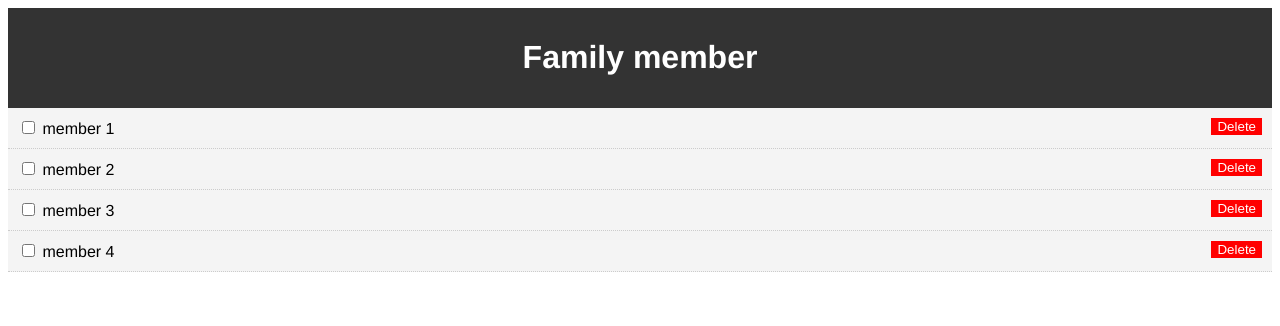
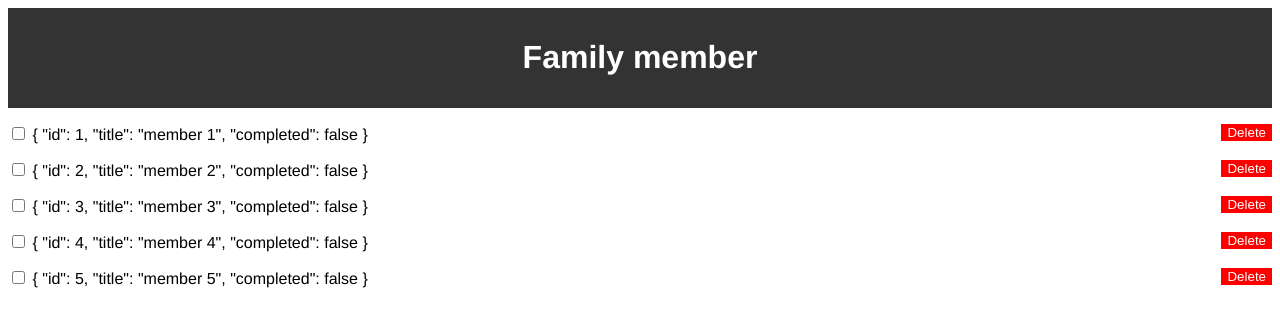
Before and after one commit to haquocdat543/vue, a Vue app in the folder vue-app/: page / in a window 1280 px wide. Shown: the top 326 px of the page. Built offline with nearby package versions, Linux system fonts and the light colour scheme.

Commit message:
Update ref to objects

```diff
--- a/vue-app/src/components/TodoItem.vue
+++ b/vue-app/src/components/TodoItem.vue
@@ -1,6 +1,6 @@
 <template>
-	<p class="todo-item">
-	<input type="checkbox" />
+	<p :class="['todoItem',todoProps.completed ? 'is-completed' : ' ']">
+	<input type="checkbox" :checked="todoProps.completed"/>
 	{{ todoProps }}
 	<button class="delete-button">Delete</button>
 	</p>
--- a/vue-app/src/components/TodoList.vue
+++ b/vue-app/src/components/TodoList.vue
@@ -9,7 +9,33 @@ export default {
   name: 'TodoList',
   components: {TodoItem},
   setup () {
-    const todos = ref(['member 1','member 2','member 3','member 4'])
+    const todos = ref([
+    {
+    id: 1,
+    title: 'member 1',
+    completed: false
+    },
+    {
+    id: 2,
+    title: 'member 2',
+    completed: false
+    },
+    {
+    id: 3,
+    title: 'member 3',
+    completed: false
+    },
+    {
+    id: 4,
+    title: 'member 4',
+    completed: false
+    },
+    {
+    id: 5,
+    title: 'member 5',
+    completed: false
+    }
+    ])
 
   return {
   todos
```
